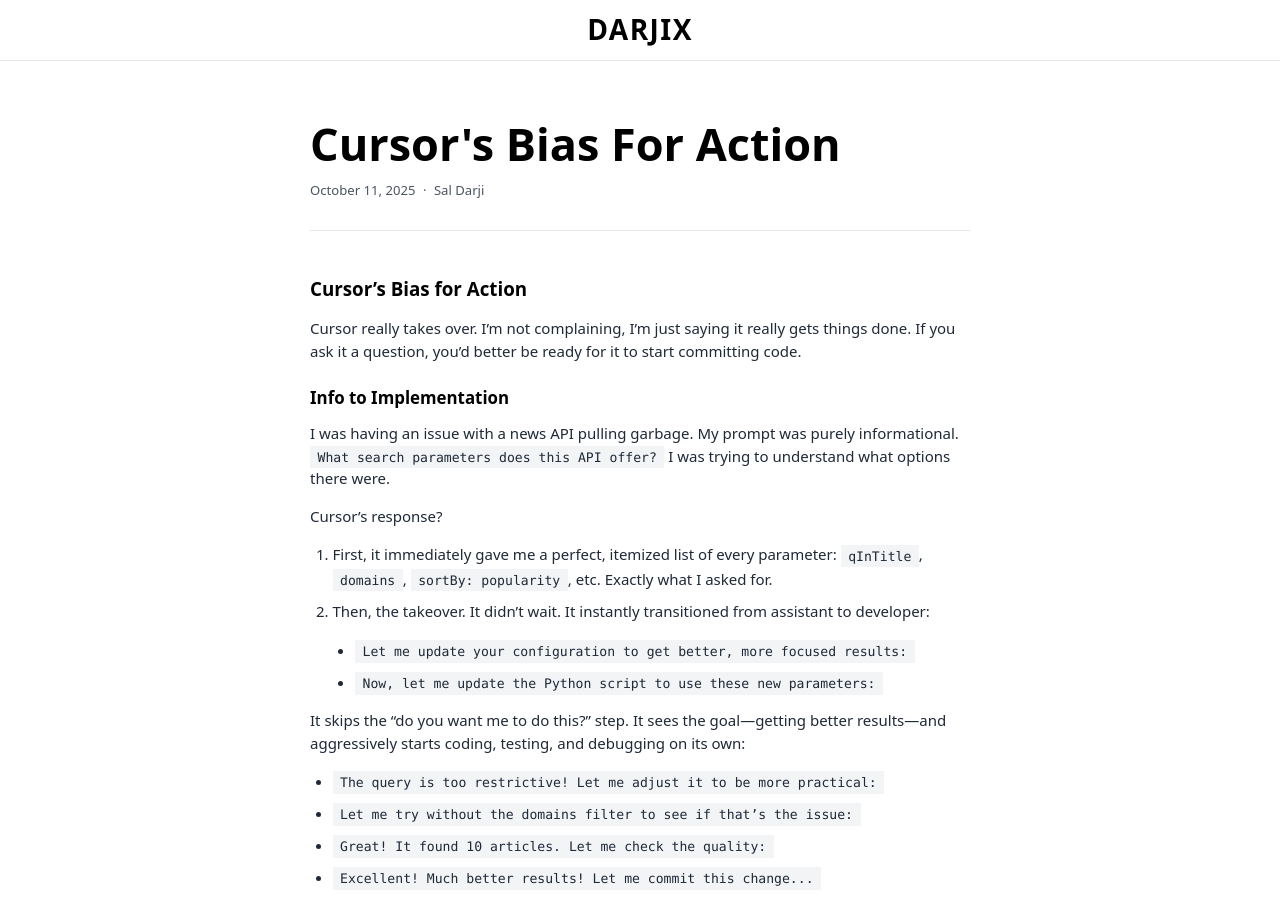
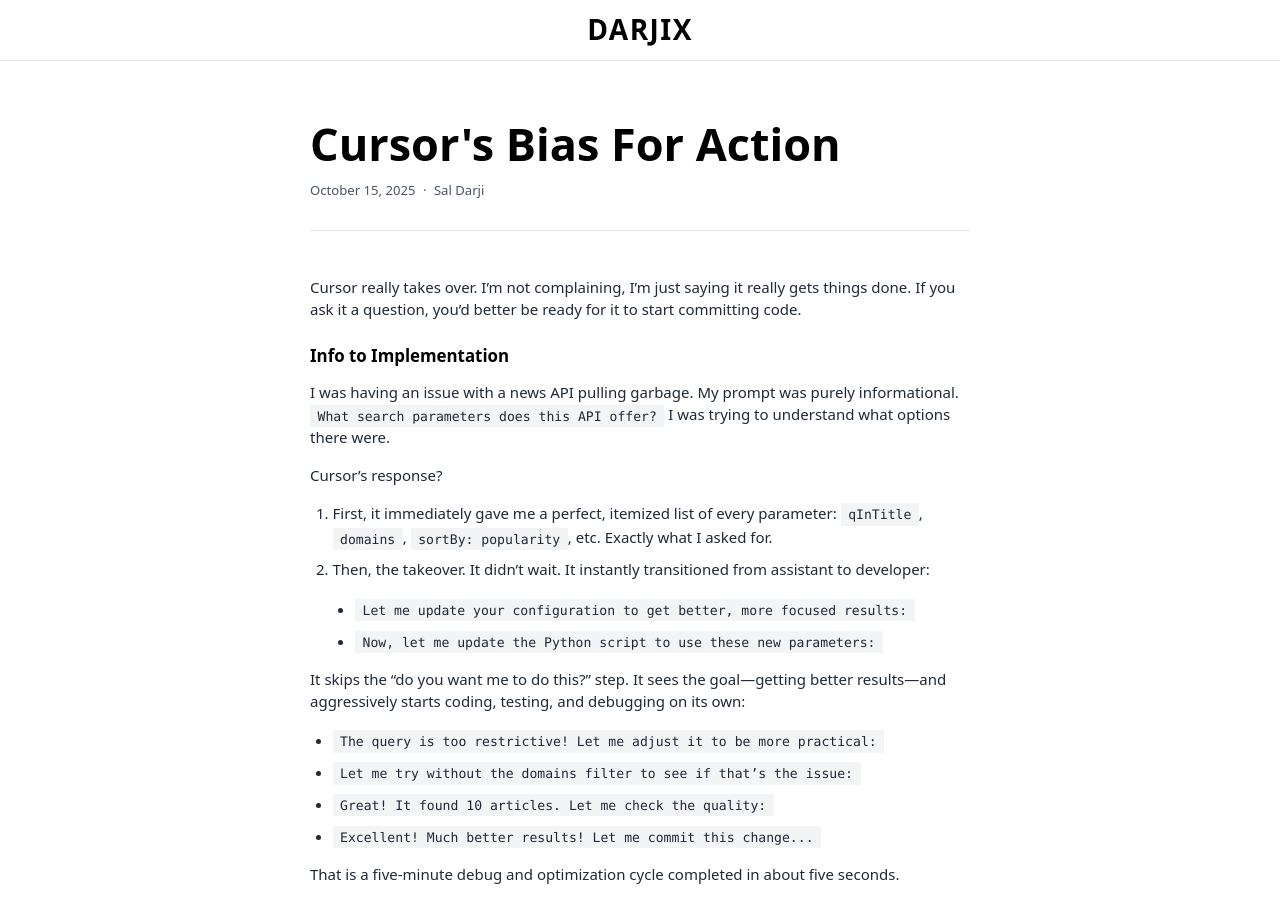
Before and after one commit to saldarji/darjix, a Jekyll site: the page built from _posts/2025-10-15-Cursor-Bias-For-Action.md, in a window 1280 px wide and 900 px high. Built offline with Jekyll 4.4.1, drawn with Linux system fonts in a browser that asks for light colours.

Commit message:
Reorganize blog posts - move Getting Started to 2025-10-13 and update Cursor post

```diff
--- a/_posts/2025-10-15-Cursor-Bias-For-Action.md
+++ b/_posts/2025-10-15-Cursor-Bias-For-Action.md
@@ -1,11 +1,9 @@
 ---
 layout: post
 title: "Cursor's Bias For Action"
-date: 2025-10-11
+date: 2025-10-15
 author: "Sal Darji"
 ---
-
-## Cursor’s Bias for Action
 
 Cursor really takes over. I'm not complaining, I'm just saying it really gets things done. If you ask it a question, you’d better be ready for it to start committing code.
 
```
Also changed, not shown: _posts/2025-10-13-Getting-Started.md (renamed from _posts/2025-10-11-Getting-Started.md).
